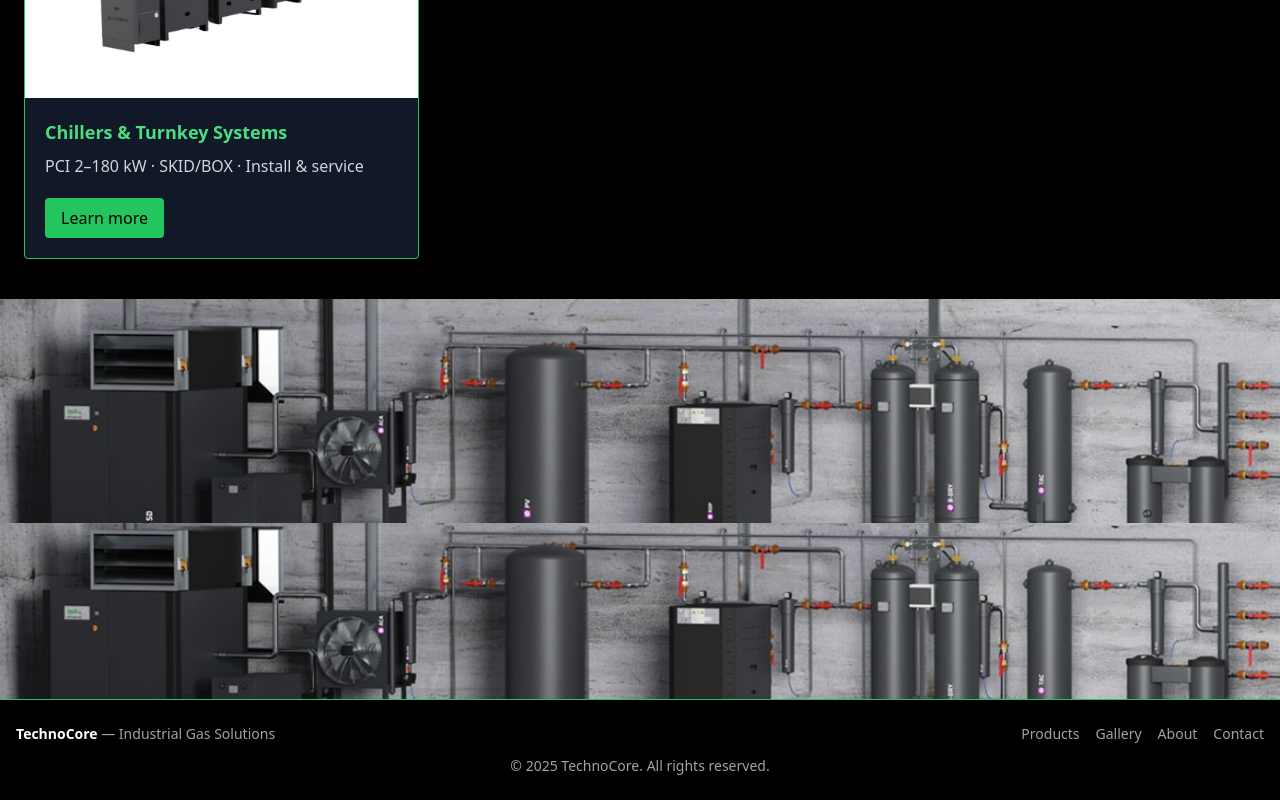
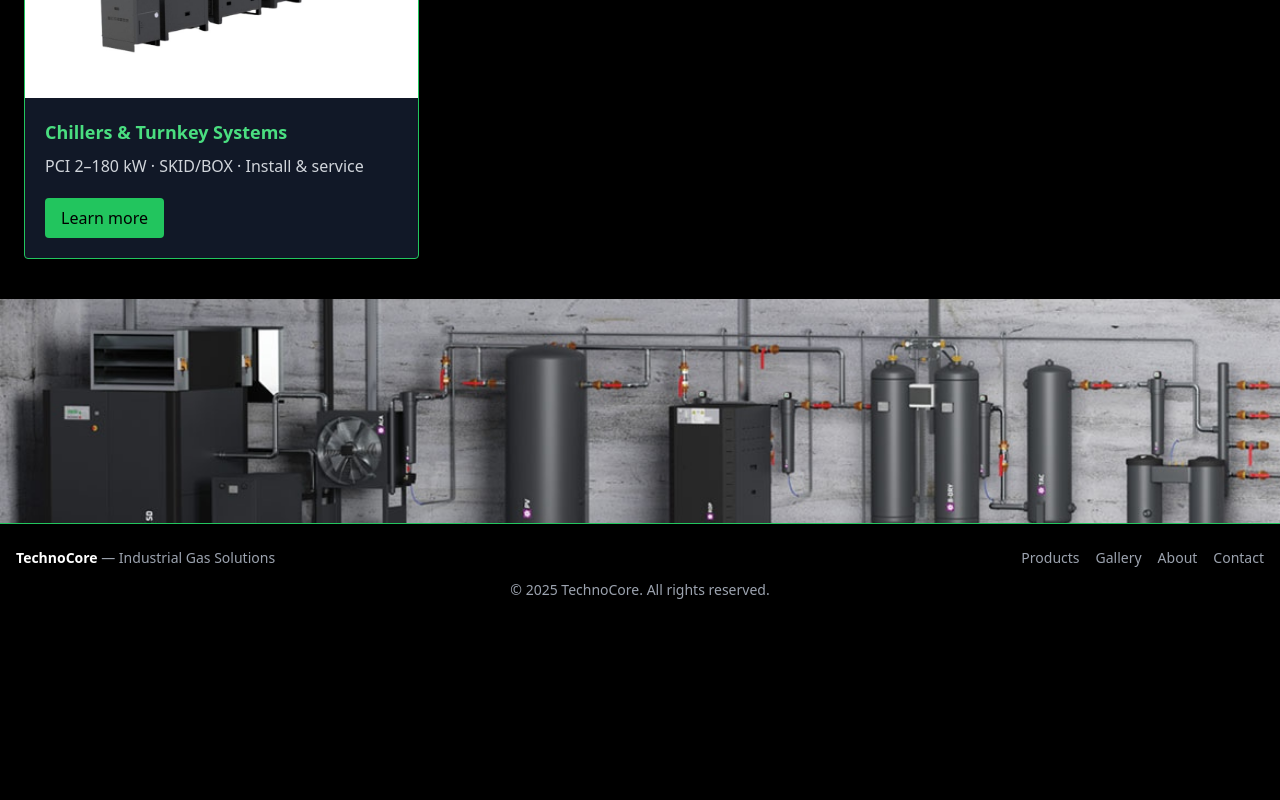
Before and after one commit to Zakkom/technocore-site, a Next.js app: page /products in a window 1280 px wide. Shown: the part 1644-2444 px from the top of the page. After the commit the page ends 2268 px from the top, so only its background shows below. Built offline with nearby package versions, Linux system fonts and the light colour scheme.

Commit message:
Fix: bottom background shows only on homepage

```diff
--- a/components/SiteLayout.js
+++ b/components/SiteLayout.js
@@ -1,7 +1,11 @@
 // components/SiteLayout.js
 import Link from "next/link";
+import { useRouter } from "next/router";
 
 export default function SiteLayout({ children }) {
+  const router = useRouter();
+  const isHome = router.pathname === "/"; // показываем нижний фон только на главной
+
   return (
     <div className="min-h-screen bg-black text-white">
       {/* HEADER */}
@@ -34,11 +38,13 @@ export default function SiteLayout({ children }) {
       {/* CONTENT */}
       {children}
 
-      {/* Узкий нижний фон */}
-      <div
-        className="h-32 md:h-44 bg-cover bg-center"
-        style={{ backgroundImage: "url('/images/bottom-bg.jpg')" }}
-      />
+      {/* Нижний фон — ТОЛЬКО на главной */}
+      {isHome && (
+        <div
+          className="h-32 md:h-44 bg-cover bg-center"
+          style={{ backgroundImage: "url('/images/bottom-bg.jpg')" }}
+        />
+      )}
 
       {/* FOOTER */}
       <footer className="border-t border-green-500 py-6 text-center text-gray-400 text-sm">
```
